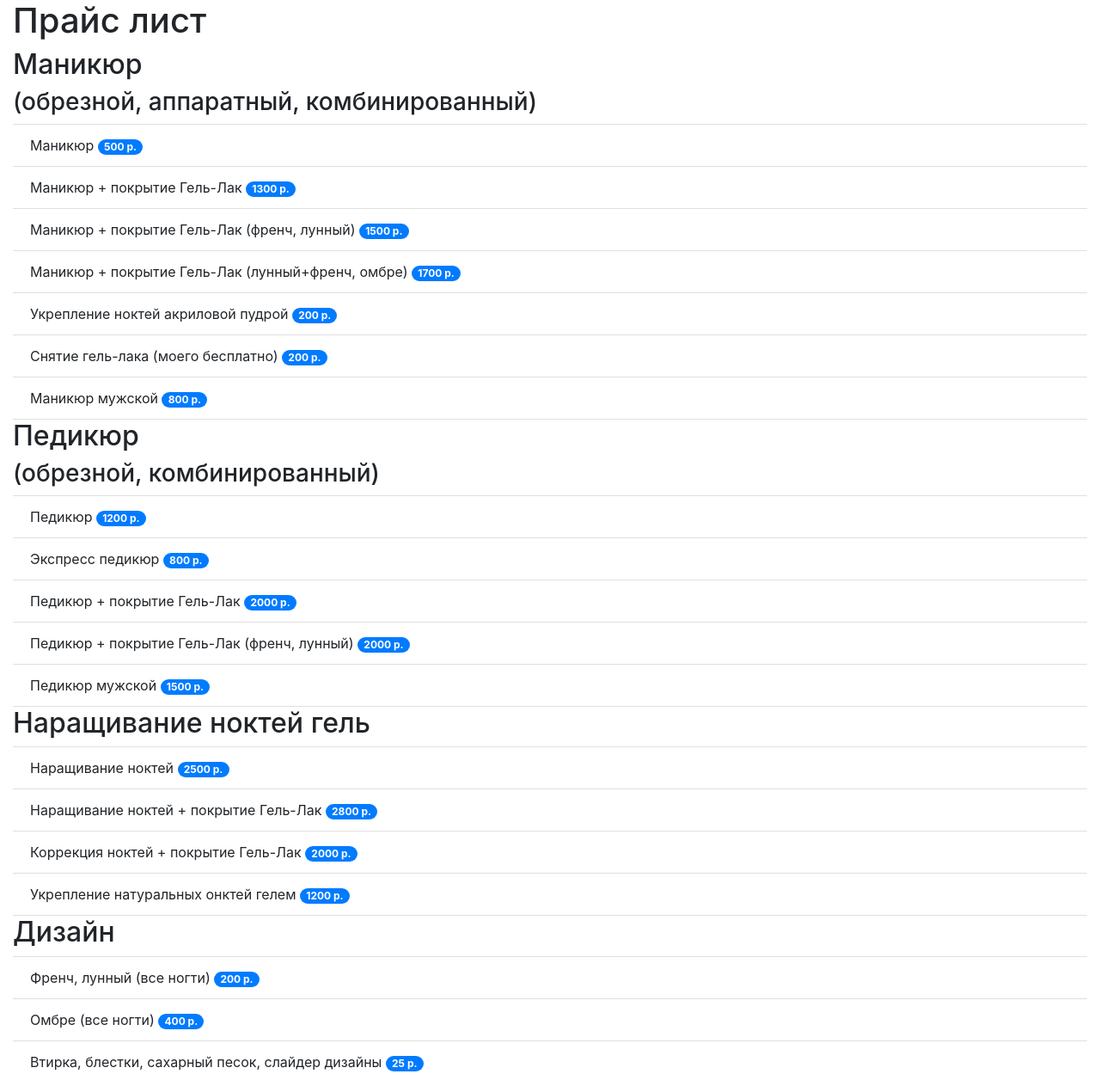
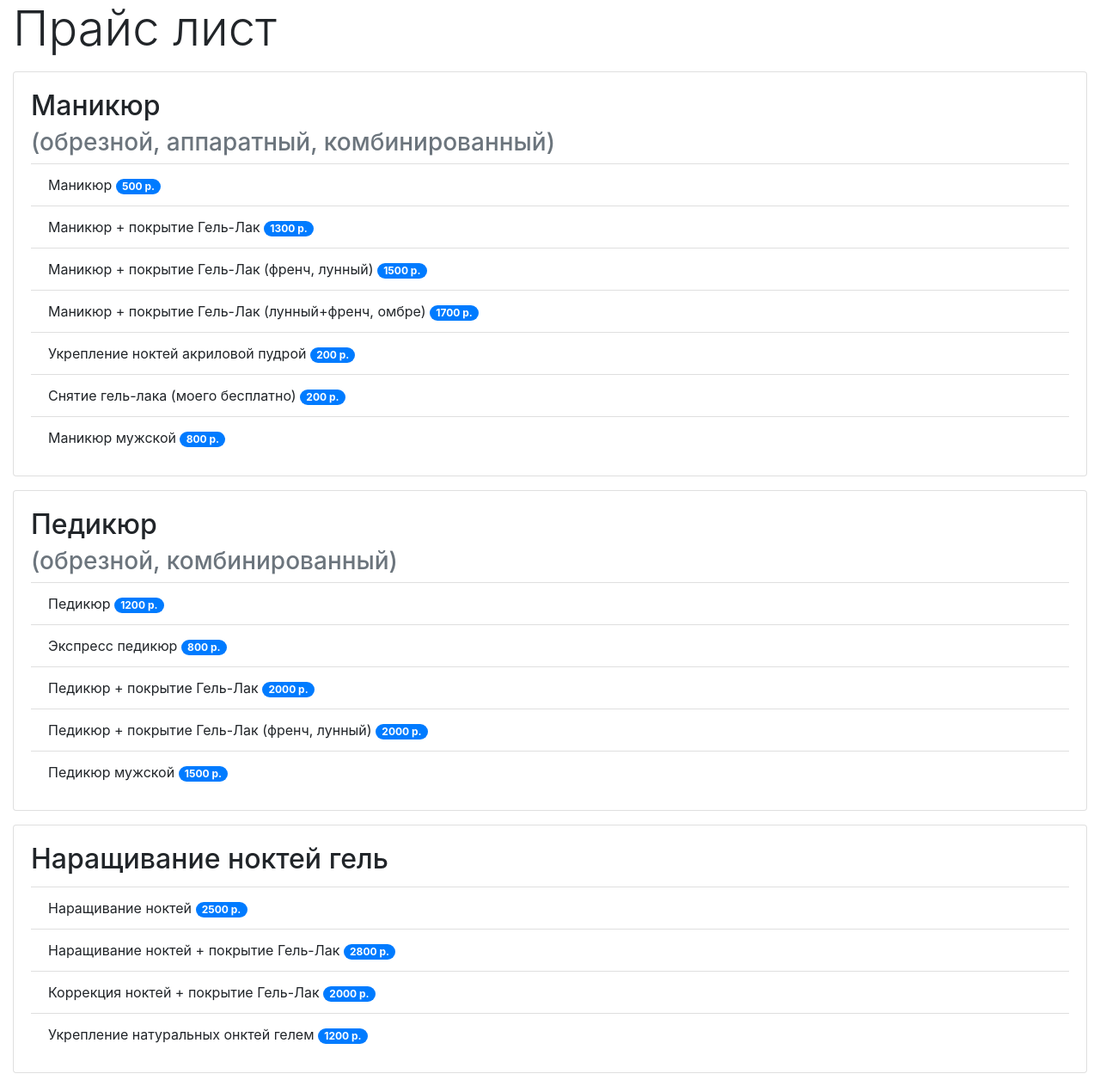
Before and after one commit to zaikina-nails/zaikina-nails.github.io, a plain HTML site: page index.html in a window 1280 px wide. Shown: the top 1256 px of the page at 86% size. Drawn offline with nearby package versions, Linux system fonts and the light colour scheme.

Commit message:
add card

```diff
--- a/index.html
+++ b/index.html
@@ -12,10 +12,12 @@
   </head>
   <body>
     <div class="container-fluid">
-      <h1>Прайс лист</h1>
+      <h1 class="display-4">Прайс лист</h1>
 
-      <h2>Маникюр</h2>
-      <h3>(обрезной, аппаратный, комбинированный)</h3>
+      <div class="card my-3">
+        <div class="card-body">
+          <h2 class="card-title">Маникюр</h2>
+          <h3 class="card-subtitle mb-2 text-muted">(обрезной, аппаратный, комбинированный)</h3>
           <ul class="list-group list-group-flush">
             <li class="list-group-item">
               Маникюр
@@ -46,10 +48,13 @@
               <span class="badge badge-primary badge-pill">800 р.</span>
             </li>
           </ul>
+        </div>
+      </div>
 
-
-      <h2>Педикюр</h2>
-      <h3>(обрезной, комбинированный)</h3>
+      <div class="card my-3">
+        <div class="card-body">
+          <h2 class="card-title">Педикюр</h2>
+          <h3 class="card-subtitle mb-2 text-muted">(обрезной, комбинированный)</h3>
           <ul class="list-group list-group-flush">
             <li class="list-group-item">
               Педикюр
@@ -72,9 +77,13 @@
               <span class="badge badge-primary badge-pill">1500 р.</span>
             </li>
           </ul>
+        </div>
+      </div>
 
 
-      <h2>Наращивание ноктей гель</h2>
+      <div class="card my-3">
+        <div class="card-body">
+          <h2 class="card-title">Наращивание ноктей гель</h2>
           <ul class="list-group list-group-flush">
             <li class="list-group-item">
               Наращивание ноктей
@@ -93,9 +102,12 @@
               <span class="badge badge-primary badge-pill">1200 р.</span>
             </li>
           </ul>
+        </div>
+      </div>
 
-
-      <h2>Дизайн</h2>
+      <div class="card my-3">
+        <div class="card-body">
+          <h2 class="card-title">Дизайн</h2>
           <ul class="list-group list-group-flush">
             <li class="list-group-item">
               Френч, лунный (все ногти)
@@ -123,11 +135,12 @@
             </li>
           </ul>
         </div>
+      </div>
 
-    <!-- Optional JavaScript -->
-    <!-- jQuery first, then Popper.js, then Bootstrap JS -->
-    <script src="https://code.jquery.com/jquery-3.3.1.slim.min.js" integrity="sha384-q8i/X+965DzO0rT7abK41JStQIAqVgRVzpbzo5smXKp4YfRvH+8abtTE1Pi6jizo" crossorigin="anonymous"></script>
+    </div>
+
+    <!-- <script src="https://code.jquery.com/jquery-3.3.1.slim.min.js" integrity="sha384-q8i/X+965DzO0rT7abK41JStQIAqVgRVzpbzo5smXKp4YfRvH+8abtTE1Pi6jizo" crossorigin="anonymous"></script>
     <script src="https://cdnjs.cloudflare.com/ajax/libs/popper.js/1.14.3/umd/popper.min.js" integrity="sha384-ZMP7rVo3mIykV+2+9J3UJ46jBk0WLaUAdn689aCwoqbBJiSnjAK/l8WvCWPIPm49" crossorigin="anonymous"></script>
-    <script src="https://stackpath.bootstrapcdn.com/bootstrap/4.1.1/js/bootstrap.min.js" integrity="sha384-smHYKdLADwkXOn1EmN1qk/HfnUcbVRZyYmZ4qpPea6sjB/pTJ0euyQp0Mk8ck+5T" crossorigin="anonymous"></script>
+    <script src="https://stackpath.bootstrapcdn.com/bootstrap/4.1.1/js/bootstrap.min.js" integrity="sha384-smHYKdLADwkXOn1EmN1qk/HfnUcbVRZyYmZ4qpPea6sjB/pTJ0euyQp0Mk8ck+5T" crossorigin="anonymous"></script> -->
   </body>
 </html>
```
Lines whose indentation alone changed are shown as unchanged.
